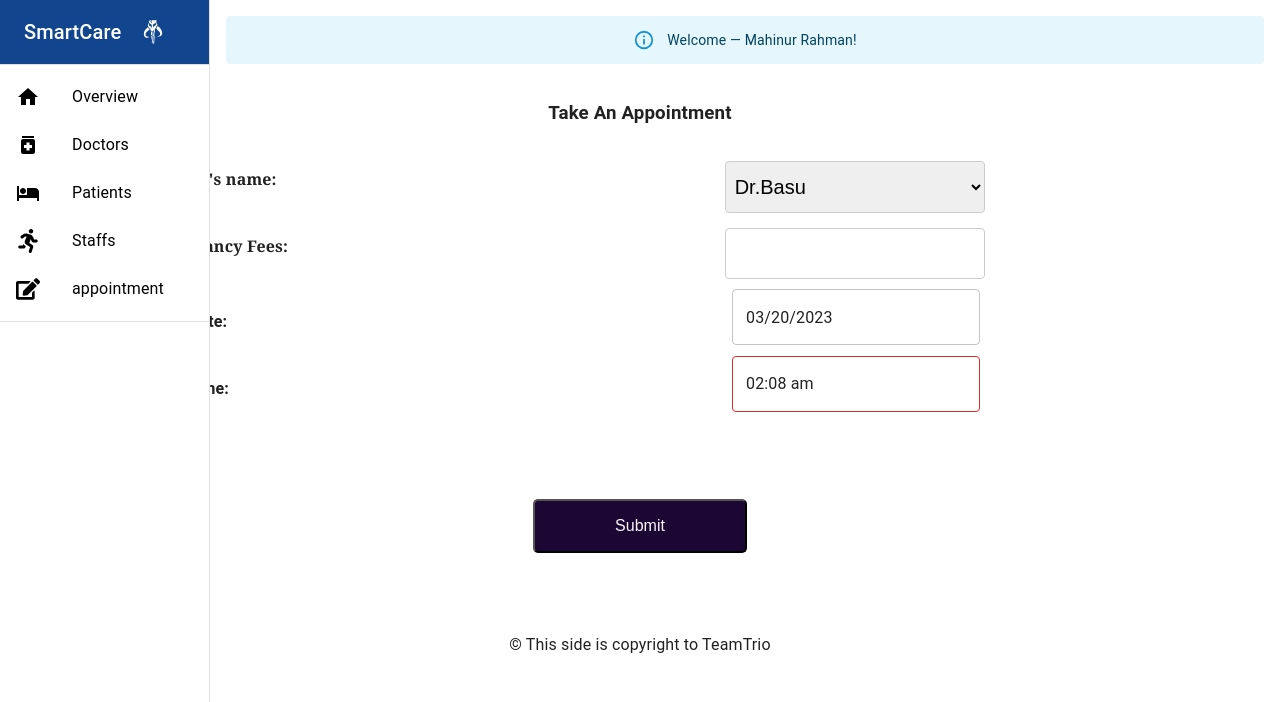
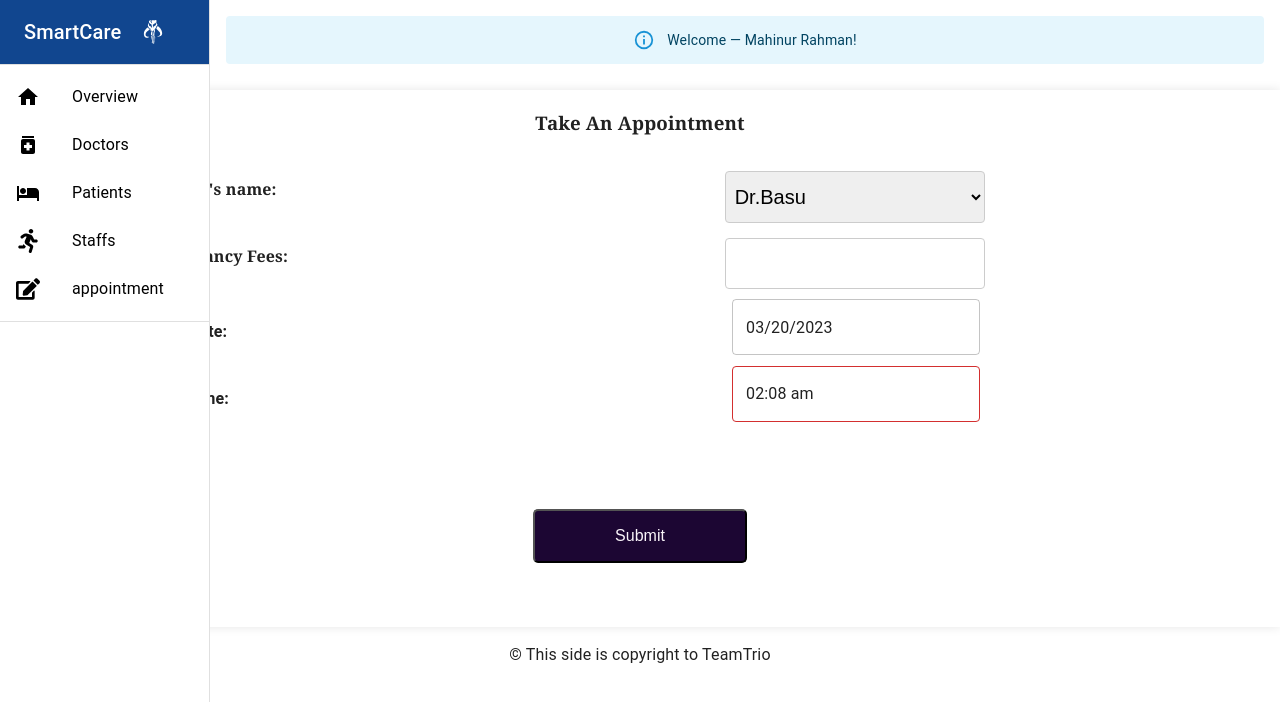
Before and after one commit to srihernogo/practice-react-hospital, a React (Create React App) app: page /appointment in a window 1280 px wide. Shown: the top 702 px of the page. Built offline with nearby package versions, Linux system fonts and the light colour scheme.

Commit message:
Add shadow box on appointment

```diff
--- a/src/Pages/Appointment/Appointment.js
+++ b/src/Pages/Appointment/Appointment.js
@@ -5,16 +5,18 @@ import { useForm } from 'react-hook-form';
 import './Appointment.css';
 import Calender from '../Shared/Calender/Calender';
 import Time from '../Shared/Time/Time';
-import { borderRadius } from '@mui/system';
 const Appointment = () => {
   const { register, handleSubmit } = useForm();
   const onSubmit = (data) => console.log(data);
 
   return (
-    <Box sx={{ background: '#fff' }}>
+    <Box
+      sx={{ background: '#fff' }}
+      style={{ boxShadow: '0px 0px 10px rgba(0, 0, 0, 0.1)' }}
+    >
       <form onSubmit={handleSubmit(onSubmit)} className="text-center">
-        <h3>Take An Appointment</h3>
         <Box className="appointment">
+          <h3>Take An Appointment</h3>
           <Grid container spacing={2}>
             <Grid item xs={12} md={4}>
               <h4>Doctor's name:</h4>
```
